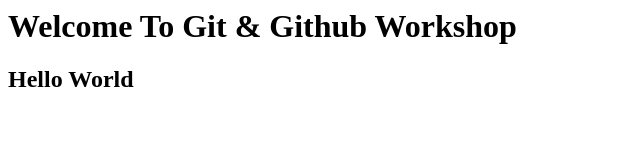
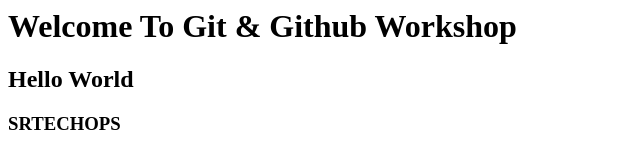
Before and after one commit to srtechops/makemytrip1, a plain HTML site: page index.html in a window 1280 px wide. Shown: the whole page, without its empty margins (0-640 px from the left). Drawn offline with Linux system fonts and the light colour scheme.

Commit message:
added third line

```diff
--- a/index.html
+++ b/index.html
@@ -1,2 +1,3 @@
 <h1>Welcome To Git & Github Workshop</h1>
 <h2>Hello World</h2>
+<h3>SRTECHOPS</h3>
```
